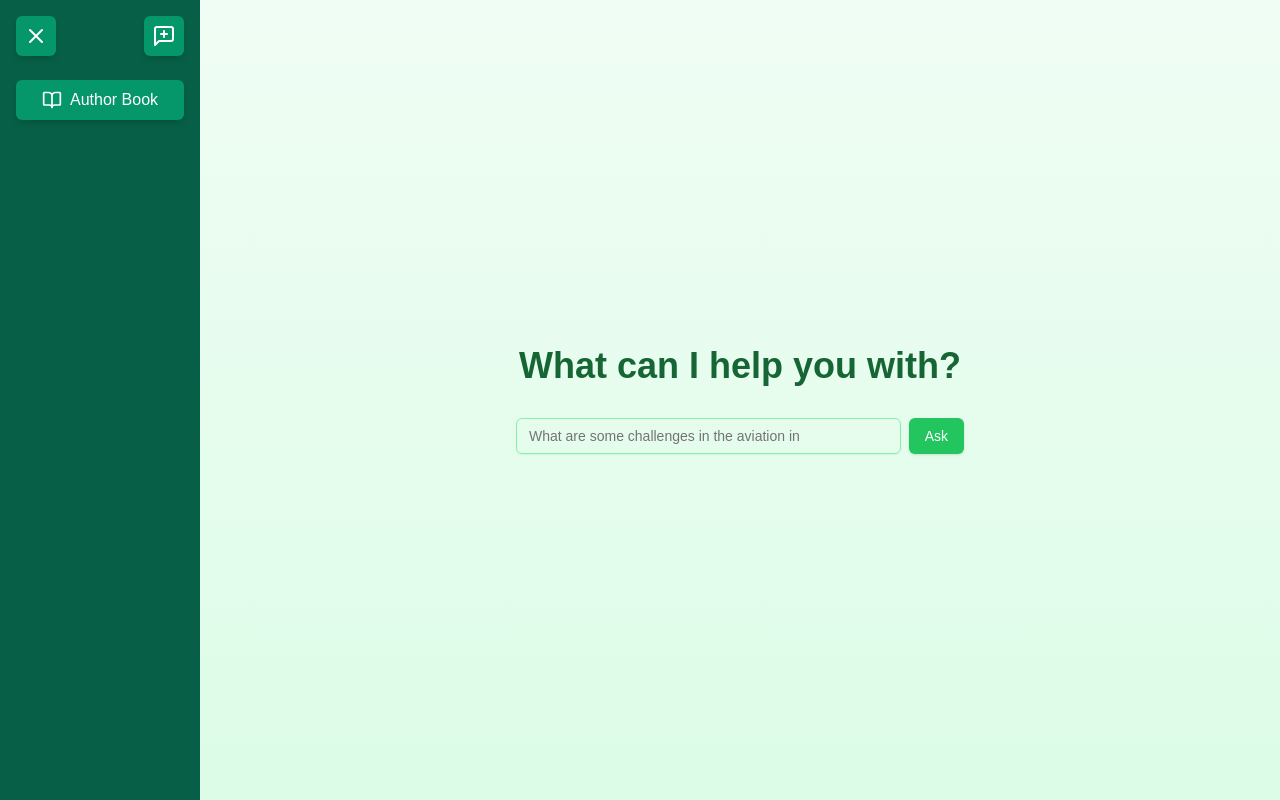
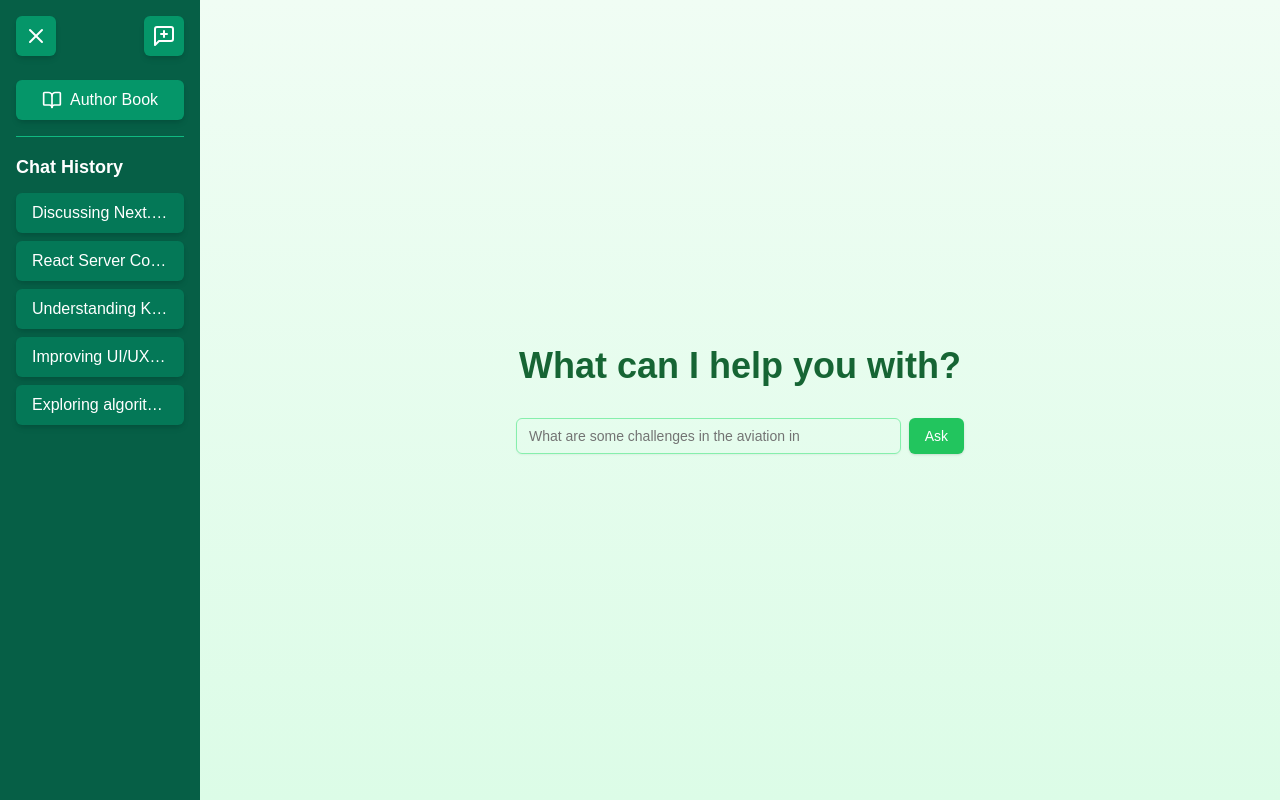
Before and after one commit to Rutwij12/climate-change-frontend, a Next.js app: page / in a window 1280 px wide. Built offline with nearby package versions, Linux system fonts and the light colour scheme.

Commit message:
Feat: Add chat history skeleton to sidebar

```diff
--- a/src/app/chat/page.tsx
+++ b/src/app/chat/page.tsx
@@ -12,6 +12,18 @@ export default function ChatWithResearch() {
   const [leftPaneWidth, setLeftPaneWidth] = useState(50);
   const [isResizing, setIsResizing] = useState(false);
   const [sidebarOpen, setSidebarOpen] = useState(false); // Track sidebar state
+
+  const mockChatHistory = [
+    "Discussing Next.js performance optimizations",
+    "React Server Components and their benefits",
+    "Understanding Kafka and event-driven architectures",
+    "Improving UI/UX with user research insights",
+    "Exploring algorithmic trading strategies",
+  ];
+
+  const mockOnChatSelect = (title: String) => {
+    console.log(`Selected chat: ${title}`);
+  };
 
   useEffect(() => {
     const handleMouseMove = (e: MouseEvent) => {
@@ -40,7 +52,12 @@ export default function ChatWithResearch() {
   return (
     <div className="flex h-screen overflow-hidden">
       {/* Sidebar */}
-      <Sidebar sidebarOpen={sidebarOpen} setSidebarOpen={setSidebarOpen} />
+      <Sidebar
+        sidebarOpen={sidebarOpen}
+        setSidebarOpen={setSidebarOpen}
+        chatHistory={mockChatHistory}
+        onChatSelect={mockOnChatSelect}
+      />
 
       {/* Main Content */}
       <div
--- a/src/app/page.tsx
+++ b/src/app/page.tsx
@@ -11,6 +11,18 @@ export default function Home() {
   const { createNewMessages } = useChatContext();
   const router = useRouter();
   const [sidebarOpen, setSidebarOpen] = useState(true);
+
+  const mockChatHistory = [
+    "Discussing Next.js performance optimizations",
+    "React Server Components and their benefits",
+    "Understanding Kafka and event-driven architectures",
+    "Improving UI/UX with user research insights",
+    "Exploring algorithmic trading strategies",
+  ];
+
+  const mockOnChatSelect = (title: String) => {
+    console.log(`Selected chat: ${title}`);
+  };
 
   // Example questions to cycle through
   const exampleQuestions = [
@@ -61,7 +73,12 @@ export default function Home() {
 
   return (
     <div className="relative flex">
-      <Sidebar sidebarOpen={sidebarOpen} setSidebarOpen={setSidebarOpen} />
+      <Sidebar
+        sidebarOpen={sidebarOpen}
+        setSidebarOpen={setSidebarOpen}
+        chatHistory={mockChatHistory}
+        onChatSelect={mockOnChatSelect}
+      />
 
       {/* Main Content */}
       <div className={`flex-1 transition-all duration-300 ${sidebarOpen ? "ml-[200px]" : "ml-0"}`}>
--- a/src/components/ChatPanes/Sidebar.tsx
+++ b/src/components/ChatPanes/Sidebar.tsx
@@ -9,12 +9,28 @@ import {
   TooltipTrigger,
 } from "@/components/ui/tooltip";
 
+// ChatHistoryItem Component
+function ChatHistoryItem({ title, onClick }: { title: string; onClick: () => void }) {
+  return (
+    <button
+      onClick={onClick}
+      className="w-full text-left bg-emerald-700 hover:bg-emerald-600 text-white py-2 px-4 rounded-md shadow-md mb-2 overflow-hidden text-ellipsis whitespace-nowrap"
+    >
+      <span className="block truncate">{title}</span>
+    </button>
+  );
+}
+
 export default function Sidebar({
   sidebarOpen,
   setSidebarOpen,
+  chatHistory,
+  onChatSelect,
 }: {
   sidebarOpen: boolean;
   setSidebarOpen: (open: boolean) => void;
+  chatHistory: string[]; // Make a new object??? TODO
+  onChatSelect: (title: string) => void;
 }) {
   const router = useRouter();
 
@@ -93,6 +109,22 @@ export default function Sidebar({
             <BookOpen size={20} />
             Author Book
           </button>
+
+          {/* Divider */}
+          <hr className="my-4 border-emerald-500" />
+
+          {/* Chat History Section */}
+          <h2 className="text-lg font-semibold mb-3">Chat History</h2>
+          <div>
+            {chatHistory.length > 0 ? (
+              chatHistory.map((chat, index) => (
+                <ChatHistoryItem key={index} title={chat} onClick={() => onChatSelect(chat)} />
+              ))
+            ) : (
+              <p className="text-sm text-gray-300">No chat history</p>
+            )}
+          </div>
+
         </div>
       </div>
     </div>
```
